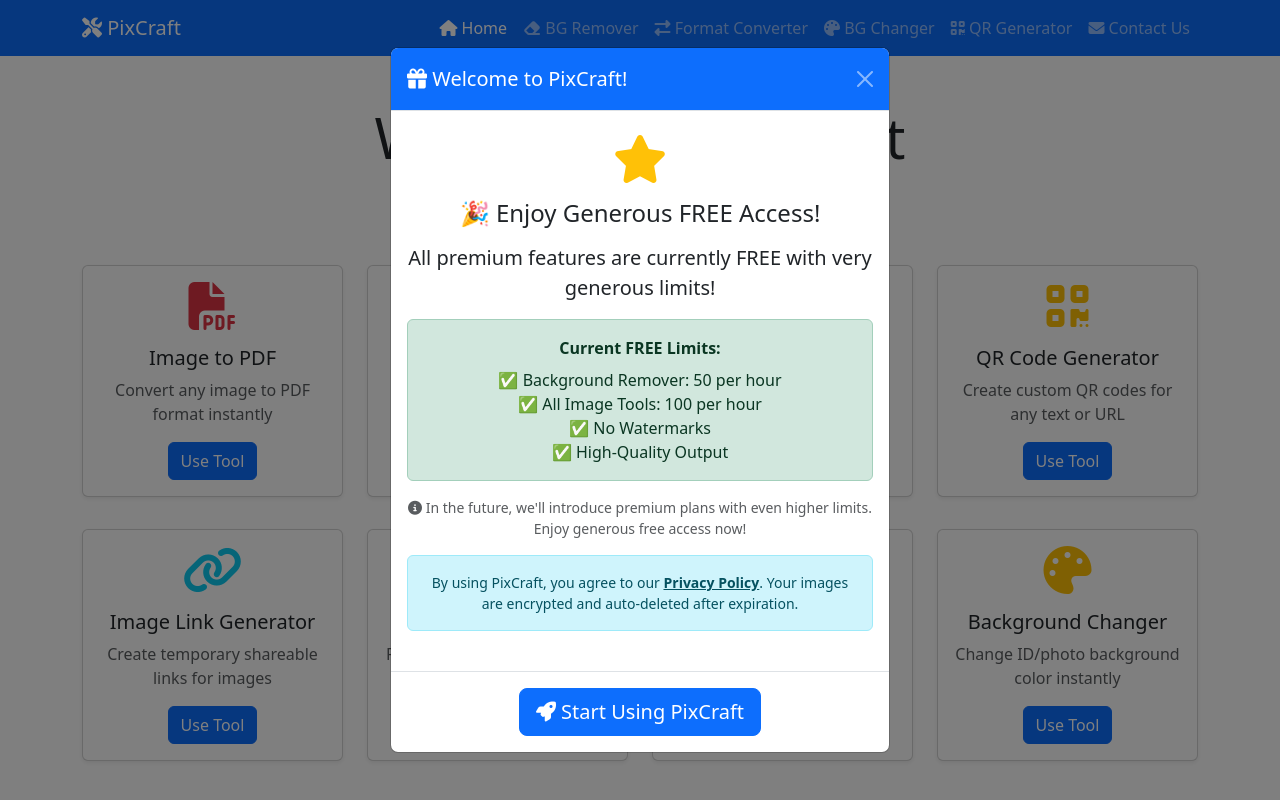
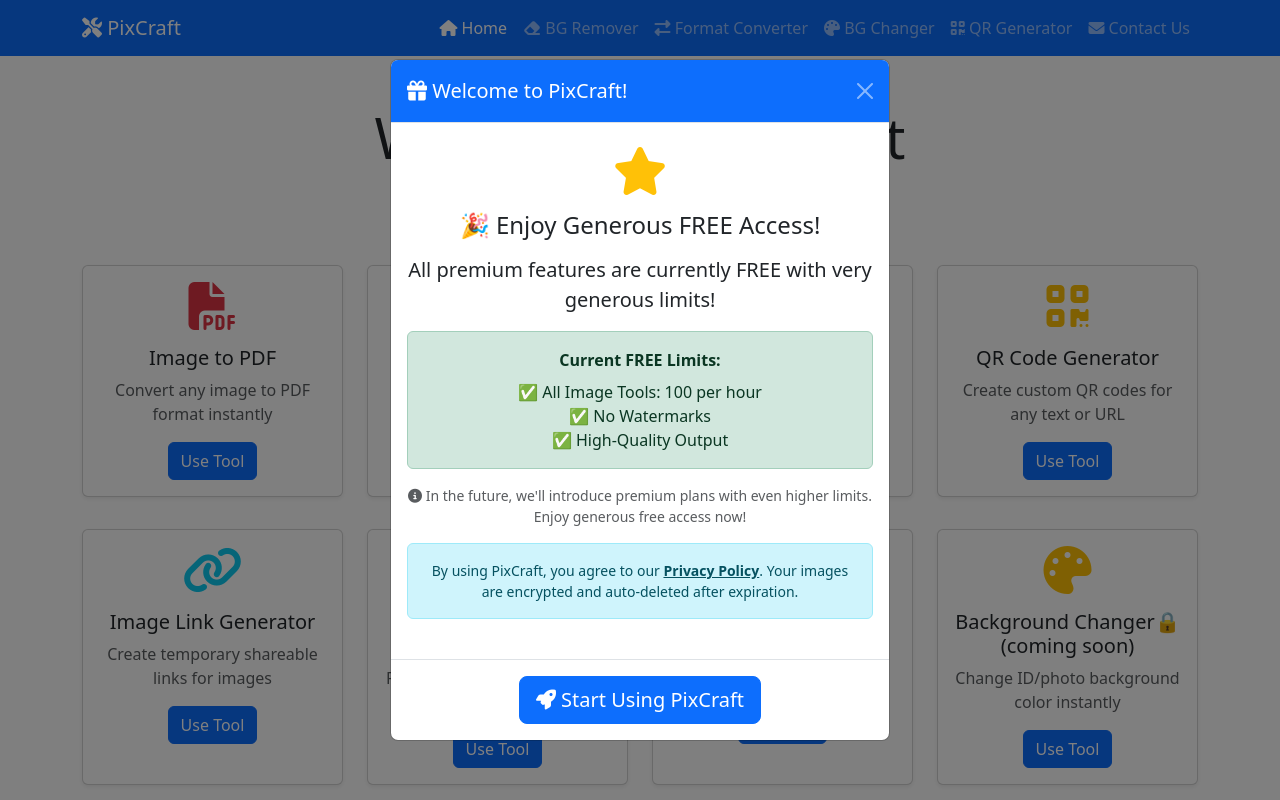
Before and after one commit to ZEESHAN-codes-17/PixCraft, a Django app: page / in a window 1280 px wide. Run offline with Django 5.2, Linux system fonts and the light colour scheme.

Commit message:
Fixing bugs

```diff
--- a/tools/templates/tools/base.html
+++ b/tools/templates/tools/base.html
@@ -83,7 +83,7 @@
                     <div class="alert alert-success">
                         <strong>Current FREE Limits:</strong>
                         <ul class="list-unstyled mt-2 mb-0">
-                            <li>✅ Background Remover: 50 per hour</li>
+                            <!-- <li>✅ Background Remover: 50 per hour</li> -->
                             <li>✅ All Image Tools: 100 per hour</li>
                             <li>✅ No Watermarks</li>
                             <li>✅ High-Quality Output</li>
--- a/tools/templates/tools/home.html
+++ b/tools/templates/tools/home.html
@@ -84,7 +84,7 @@
                 <div class="tool-icon mb-3">
                     <i class="fas fa-eraser fa-3x text-danger"></i>
                 </div>
-                <h5 class="card-title">Background Remover</h5>
+                <h5 class="card-title">Background Remover🔒 (coming soon)</h5>
                 <p class="card-text text-muted">Remove image backgrounds - 100% FREE!</p>
                 <a href="{% url 'tools:background_remover' %}" class="btn btn-primary">Use Tool</a>
             </div>
@@ -110,7 +110,7 @@
                 <div class="tool-icon mb-3">
                     <i class="fas fa-palette fa-3x text-warning"></i>
                 </div>
-                <h5 class="card-title">Background Changer</h5>
+                <h5 class="card-title">Background Changer🔒 (coming soon)</h5>
                 <p class="card-text text-muted">Change ID/photo background color instantly</p>
                 <a href="{% url 'tools:background_changer' %}" class="btn btn-primary">Use Tool</a>
             </div>
--- a/tools/urls.py
+++ b/tools/urls.py
@@ -1,6 +1,7 @@
 from django.urls import path
 from . import views
-
+from django.conf import settings
+from django.conf.urls.static import static
 app_name = 'tools'
 
 urlpatterns = [
@@ -15,5 +16,8 @@
     path('id-photo-resizer/', views.id_photo_resizer, name='id_photo_resizer'),
     path('background-changer/', views.background_changer, name='background_changer'),
     path('contact/', views.contact, name='contact'),
-    path('privacy/', views.privacy_policy, name='privacy_policy'),  # NEW: Privacy Policy
+    path('privacy/', views.privacy_policy, name='privacy_policy'), # NEW: Privacy Policy
 ]
+# Serve media files in production
+if settings.DEBUG or True:  # Always serve on Railway
+    urlpatterns += static(settings.MEDIA_URL, document_root=settings.MEDIA_ROOT)
```
